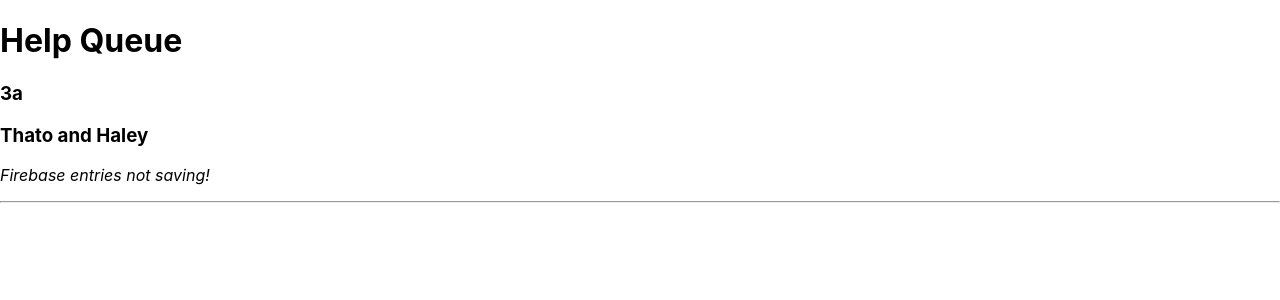
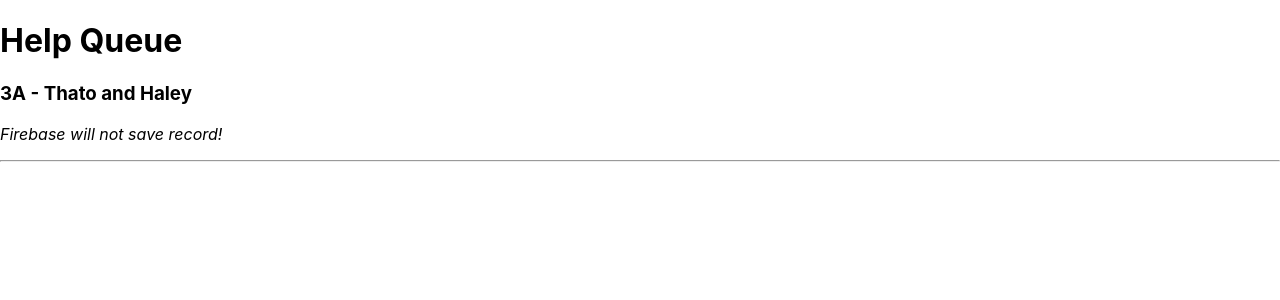
Before and after one commit to patty-rose/help-queue, a React (Create React App) app: page / in a window 1280 px wide. Shown: the top 300 px of the page. Built offline with nearby package versions, Linux system fonts and the light colour scheme.

Commit message:
update Ticket and TicketList components

```diff
--- a/src/components/Ticket.js
+++ b/src/components/Ticket.js
@@ -1,13 +1,12 @@
 import React from "react";
 
-function Ticket(){
+function Ticket(props){//props as an argument gives us access to the props in the parent component: 'TicketList'. You can see the props being instantiated in the React.Fragment JSX -- {props.lovation} - {props.names} etc.
   const name = "Thato";
   const name2 = "Haley";
   return (
     <React.Fragment>
-      <h3>3a</h3>
-      <h3>{name} and {name2}</h3>
-      <p><em>Firebase entries not saving!</em></p>
+      <h3>{props.location} - {props.names}</h3>
+      <p><em>{props.issue}</em></p>
       <hr/>
     </React.Fragment>
   );
--- a/src/components/TicketList.js
+++ b/src/components/TicketList.js
@@ -3,7 +3,10 @@ import Ticket from "./Ticket";
 
 function TicketList(){
   return (
-    <Ticket />
+    <Ticket
+      location="3A"
+      names="Thato and Haley"
+      issue="Firebase will not save record!"/>
   );
 }
 
```
